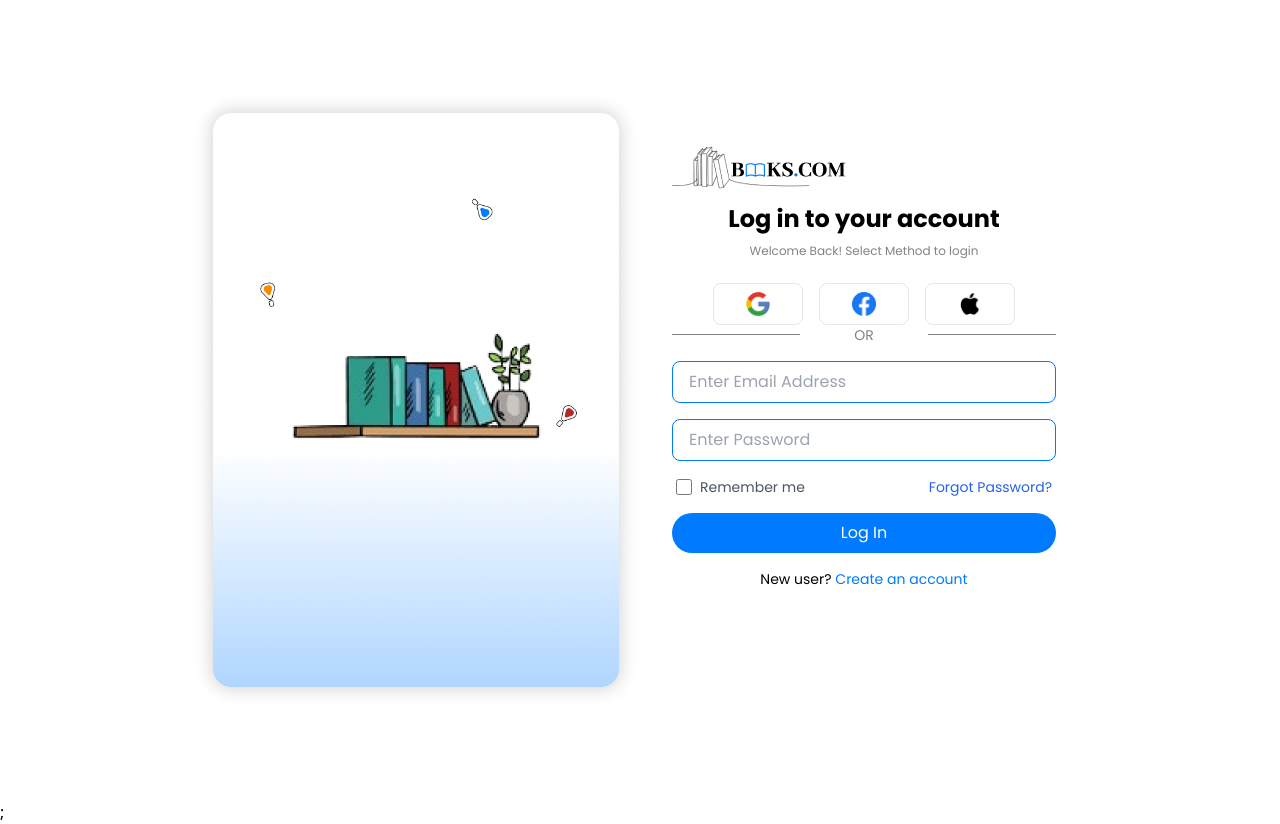
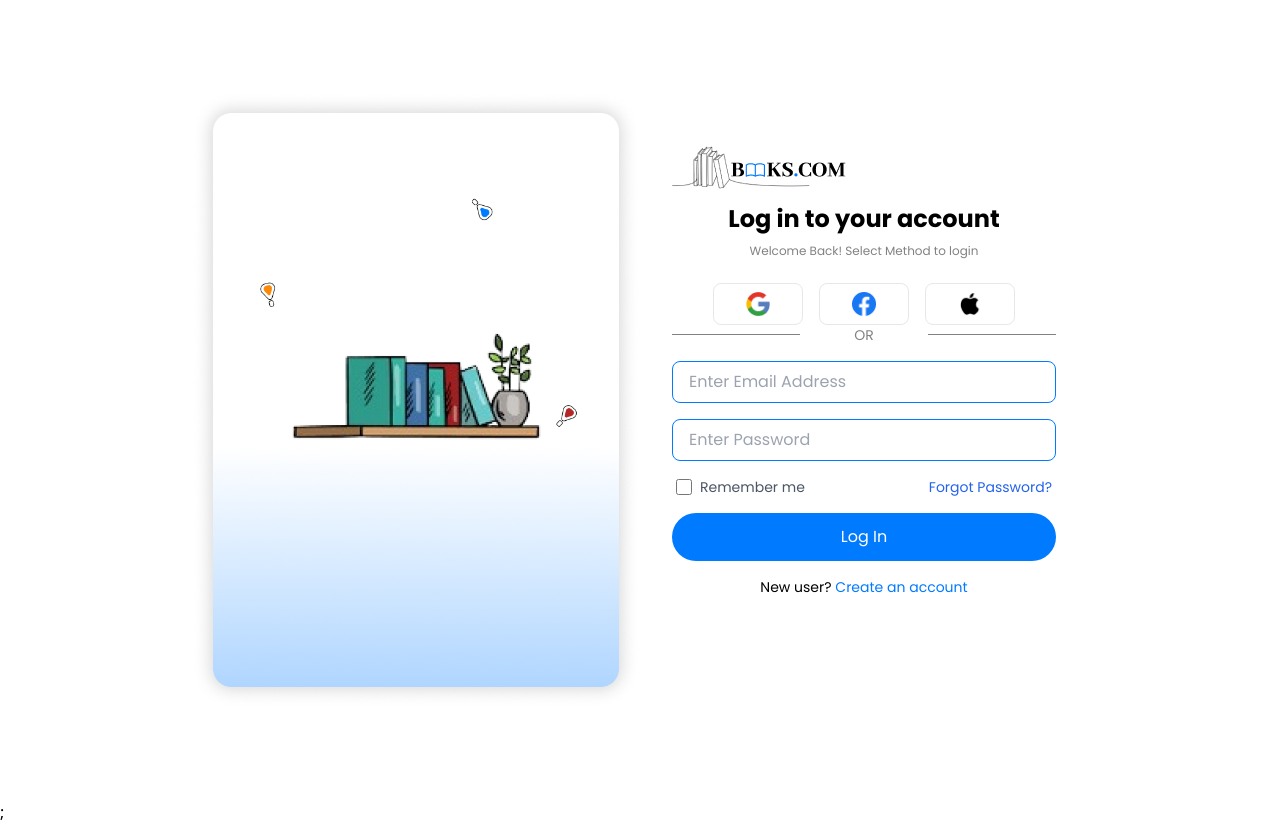
Before and after one commit to ayomideRussianCode/booksdotcom, a React (Create React App) app: page /login in a window 1280 px wide. Built offline with nearby package versions, Linux system fonts and the light colour scheme; a web font is replaced by a local one.

Commit message:
Increase button padding from 2 to 3

```diff
--- a/src/components/Button.jsx
+++ b/src/components/Button.jsx
@@ -11,7 +11,7 @@
       type={type}
       onClick={onClick}
       disabled={disabled}
-      className={`w-full bg-customBlue py-2 rounded-full ${className}`}
+      className={`w-full bg-customBlue py-3 rounded-full ${className}`}
     >
       <a className="text-customWhite" href={href}>
         {text}
```
